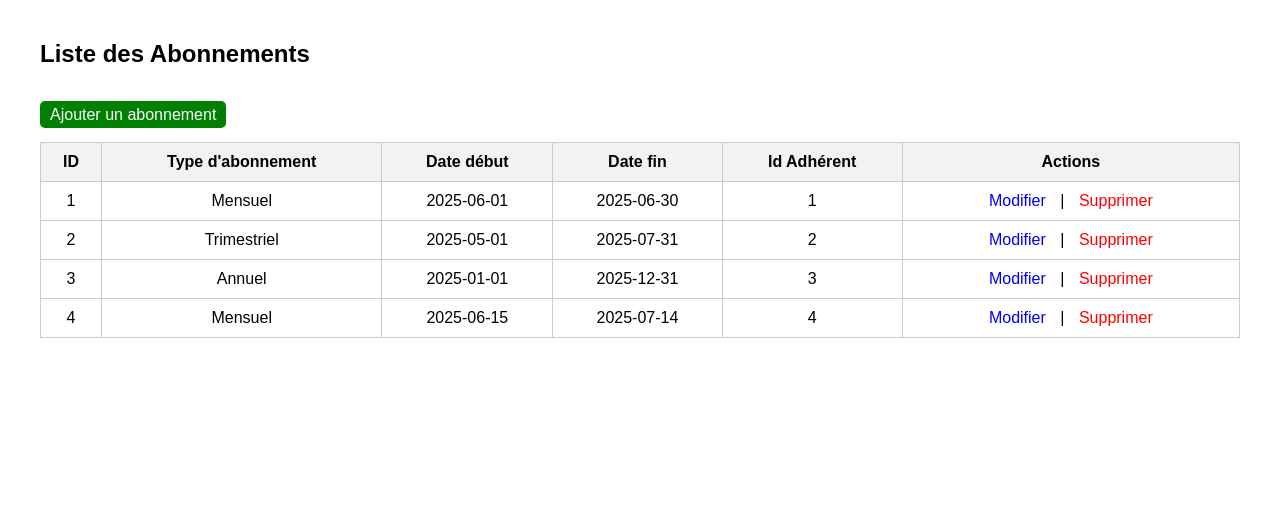
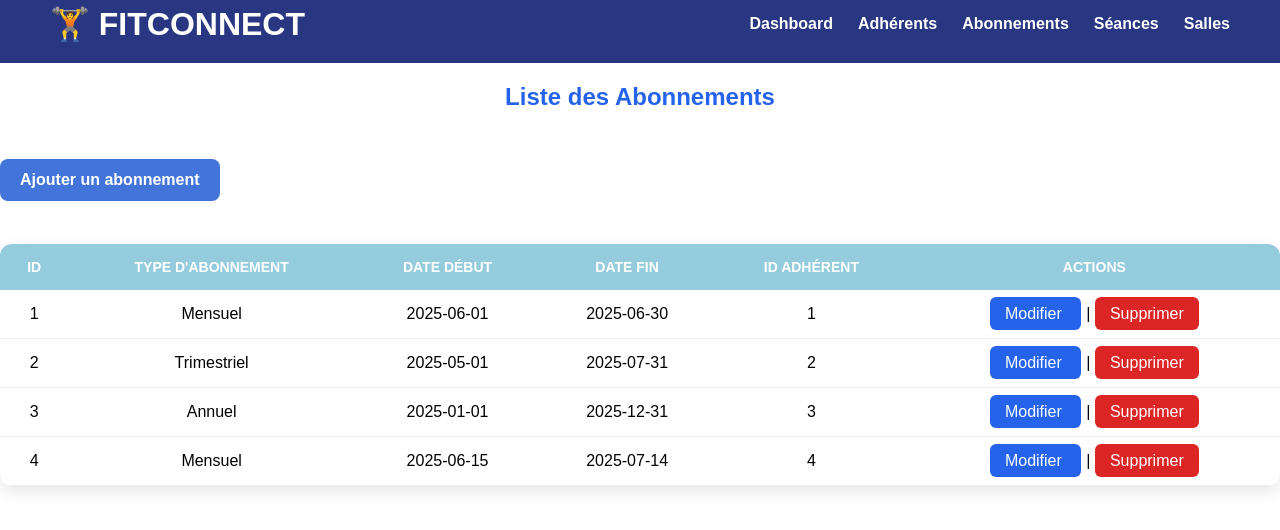
Before and after one commit to hayatimaghri/fitconnect, a PHP site: page /dashboard/index in a window 1280 px wide. Shown: the top 530 px of the page. Run offline with PHP 8.4, Linux system fonts and the light colour scheme; data comes from the database, SQL or seed files in the repository.

Commit message:
ajouter dashboard et haeder

```diff
--- a/vues/abonnements/index.php
+++ b/vues/abonnements/index.php
@@ -12,53 +12,13 @@ $abonnements = $controller->index();
 <head>
     <meta charset="UTF-8">
     <title>Liste des Abonnements</title>
-
-    <style>
-        body{
-            font-family: Arial, sans-serif;
-            margin:40px;
-        }
-
-        table{
-            border-collapse: collapse;
-            width:100%;
-        }
-
-        th,td{
-            border:1px solid #ccc;
-            padding:10px;
-            text-align:center;
-        }
-
-        th{
-            background:#f2f2f2;
-        }
-
-        a{
-            text-decoration:none;
-            padding:5px 10px;
-        }
-
-        .btn{
-            background:green;
-            color:white;
-            border-radius:5px;
-        }
-
-        .edit{
-            color:blue;
-        }
-
-        .delete{
-            color:red;
-        }
-    </style>
-
+<link rel="stylesheet" href="../style.css">
+<?php include "../header.php"; ?>
 </head>
 
 <body>
 
-<h2>Liste des Abonnements</h2>
+<h2 class=list>Liste des Abonnements</h2>
 
 <br>
 
--- /dev/null
+++ b/vues/header.php
@@ -0,0 +1,40 @@
+<!DOCTYPE html>
+<html lang="fr">
+
+<head>
+
+<meta charset="UTF-8">
+
+<link rel="stylesheet" href="../style.css">
+
+</head>
+
+<body>
+
+<header>
+
+<div class="logo">
+
+<h1>🏋️ FITCONNECT</h1>
+
+</div>
+
+<nav>
+
+<ul>
+
+<li><a href="../dashboard/index.php">Dashboard</a></li>
+
+<li><a href="../adherents/index.php">Adhérents</a></li>
+
+<li><a href="../abonnements/index.php">Abonnements</a></li>
+
+<li><a href="../seances/index.php">Séances</a></li>
+
+<li><a href="../salle/index.php">Salles</a></li>
+
+</ul>
+
+</nav>
+
+</header>
--- /dev/null
+++ b/vues/style.css
@@ -0,0 +1,184 @@
+
+*{
+    margin:0;
+    padding:0;
+    box-sizing:border-box;
+}
+
+body{
+    font-family:Arial, Helvetica, sans-serif;
+    background:#ffffff;
+}
+
+.list{
+    color: #2563eb;
+    margin-top: 20px;
+}
+/* ---------- TABLE ---------- */
+
+table{
+    width:100%;
+    border-collapse:collapse;
+    margin-top:25px;
+    background:white;
+    border-radius:12px;
+    overflow:hidden;
+    box-shadow:0 5px 15px rgba(0,0,0,.1);
+    padding: 20px;
+}
+
+th{
+    background:#95CCDD;
+    color:white;
+    padding:15px;
+    text-transform:uppercase;
+    font-size:14px;
+}
+
+td{
+    padding:15px;
+    text-align:center;
+    border-bottom:1px solid #eee;
+}
+
+tr:hover{
+    background:#D0E7E6;
+    transition:.3s;
+}
+
+/* ---------- BUTTON AJOUTER ---------- */
+
+.btn{
+    display:inline-block;
+    background:#4274D9;
+    color:white;
+    padding:12px 20px;
+    border-radius:8px;
+    text-decoration:none;
+    font-weight:bold;
+    transition:.3s;
+}
+
+.btn:hover{
+    background:#15803d;
+}
+
+/* ---------- ACTIONS ---------- */
+
+.edit{
+    background:#2563eb;
+    color:white;
+    padding:8px 15px;
+    border-radius:6px;
+    text-decoration:none;
+    margin-right:5px;
+    transition:.3s;
+}
+
+.edit:hover{
+    background:#1d4ed8;
+}
+
+.delete{
+    background:#dc2626;
+    color:white;
+    padding:8px 15px;
+    border-radius:6px;
+    text-decoration:none;
+    transition:.3s;
+}
+
+.delete:hover{
+    background:#b91c1c;
+}
+
+/* ---------- TITRE ---------- */
+
+h2{
+    margin:30px 0;
+    text-align:center;
+    color:#1f2937;
+}
+header{
+    width:100%;
+    background:#293681;
+    color:white;
+    display:flex;
+    justify-content:space-between;
+    align-items:center;
+    padding:20px 50px;
+    margin-top: -15px;
+
+}
+.logo h1{
+    margin:0;
+}
+
+nav ul{
+    list-style:none;
+    display:flex;
+    gap:25px;
+    margin:0;
+    padding:0;
+}
+
+nav ul li a{
+    color:white;
+    text-decoration:none;
+    font-weight:bold;
+    transition:0.3s;
+}
+
+nav ul li a:hover{
+    color:#38bdf8;
+}
+
+.welcome{
+    text-align:center;
+    margin-top:50px;
+}
+
+.welcome h2{
+    color:#1f2937;
+}
+
+.cards{
+    width:90%;
+    margin:50px auto;
+    display:flex;
+    justify-content:space-around;
+    flex-wrap:wrap;
+}
+
+.card{
+    width:220px;
+    background:white;
+    padding:30px;
+    border-radius:15px;
+    text-align:center;
+    box-shadow:0 5px 15px rgba(0,0,0,.15);
+    transition:0.3s;
+    margin:15px;
+}
+
+.card:hover{
+    transform:translateY(-8px);
+}
+
+.card h3{
+    color:#2563eb;
+}
+
+.card p{
+    font-size:40px;
+    color:#16a34a;
+    font-weight:bold;
+}
+
+footer{
+    background:#1f2937;
+    color:white;
+    text-align:center;
+    padding:20px;
+    margin-top:182px;
+}
```
Also changed, not shown: vues/adherents/index.php (+3 -42 lines), vues/dashboard/index.php (added, +89 -0 lines), vues/salle/index.php (+3 -43 lines), vues/seances/index.php (+3 -43 lines).
